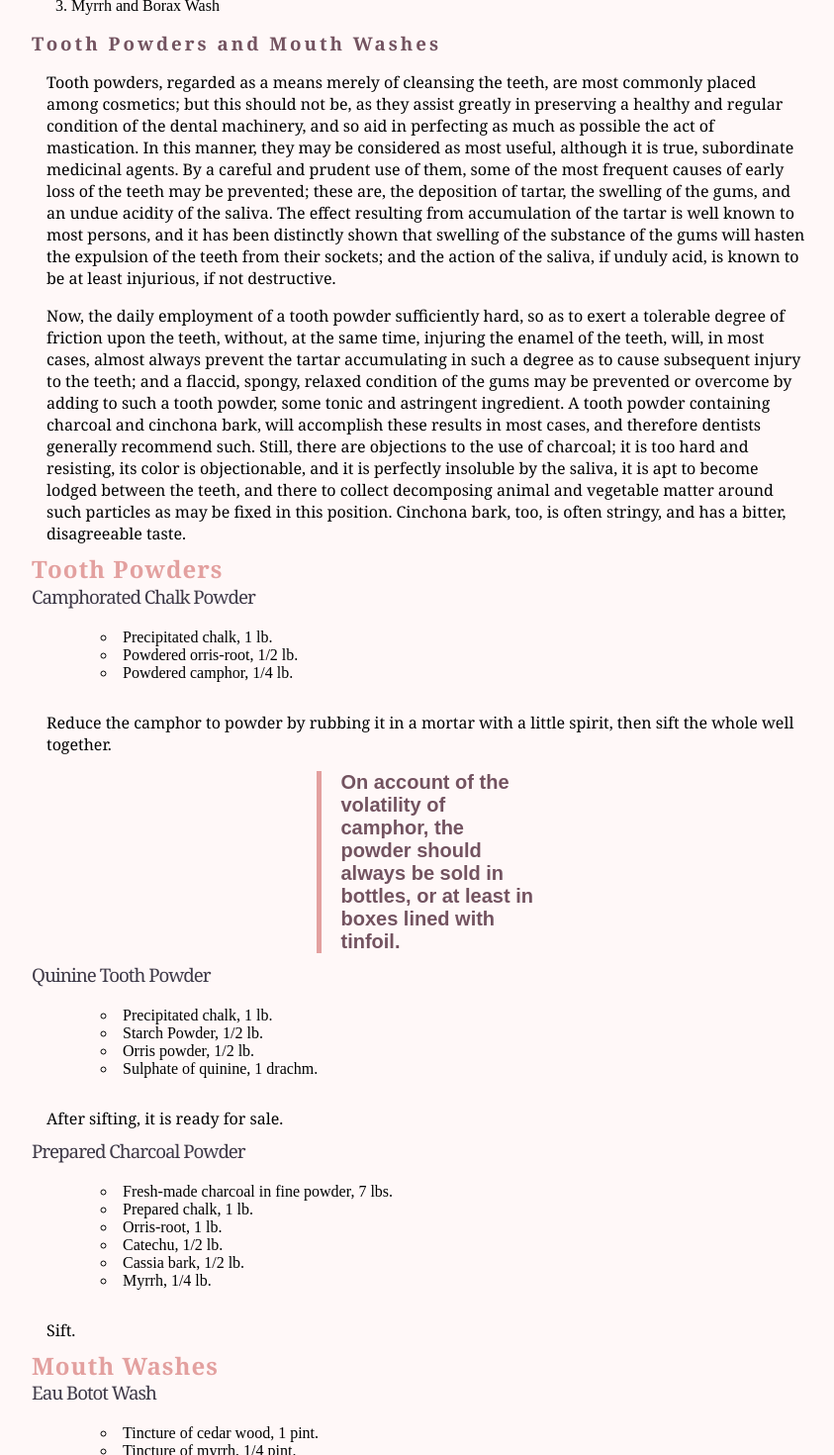
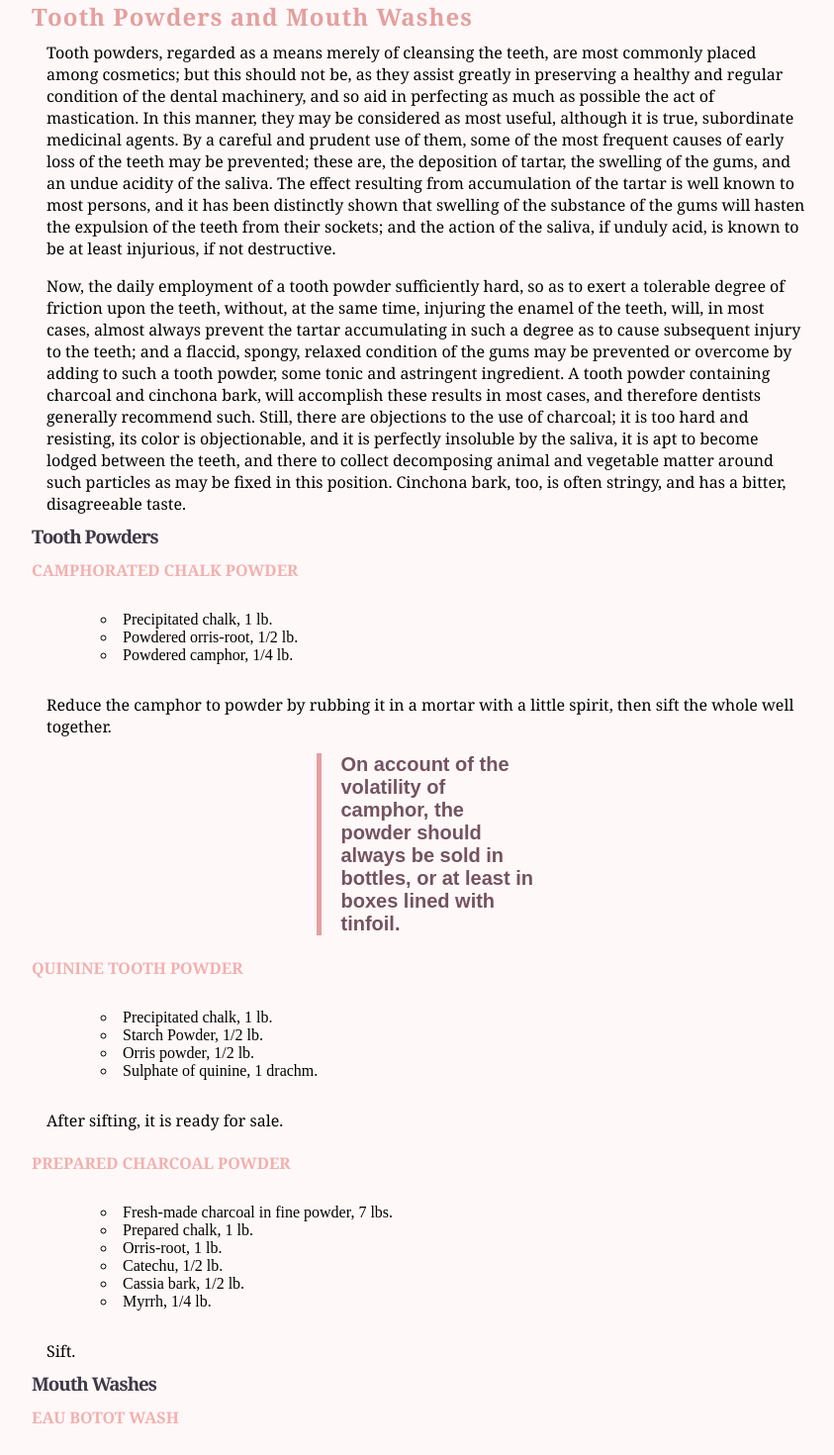
Before and after one commit to courtniewill/project4, a plain HTML site: page index.html in a window 1280 px wide. Shown: the part 662-2132 px from the top of the page at 99% size, without its empty margins (126-969 px from the left). Drawn offline with Linux system fonts and the light colour scheme.

Commit message:
Update index.html
fixed validation errors

```diff
--- a/index.html
+++ b/index.html
@@ -15,9 +15,9 @@ The Art of Perfumery
 	#header, #footer {
 		height: 50px;
 	}
-	h1, h2, h3 {
-		font-family: Georgia, Arial, Georgia;
-		font-size: 30px 22px 18px;
+	h1, h2, h3, h4 {
+		font-family: Georgia, Arial, Georgia, Georgia;
+		font-size: 30px 22px 18px 16px;
 	}
 	h1 {
 		letter-spacing: 3px;
@@ -33,7 +33,11 @@ The Art of Perfumery
 		letter-spacing: -1px;
 		color:#3E3947;
 		line-height: 5px;
-		font-weight: 100;
+		font-weight: 200px;
+	}
+	h4 {
+		text-transform: uppercase;
+		color: #F1B0B0;
 		/* want to make them small caps*/
 	}
 	p {
@@ -85,7 +89,7 @@ The Art of Perfumery
 
 <p>with an appendix on the colors of flowers, artificial fruit essences, etc. etc.</p>
 
-<img src="perfume.png" alt="seated woman smelling a flower">
+<img src="perfume[1].png" alt="seated woman smelling a flower">
 
 <h2>by g.w. septimus piesse</h2>
 
@@ -93,16 +97,16 @@ The Art of Perfumery
 </header>
 <section>
 	<nav>
-<h1>Index</h1>
+<h2>Index</h2>
 
-<h2>Tooth Powders</h2>
+<h3>Tooth Powders</h3>
 <ol>
 <li>Camphorated Chalk Powder</li>
 <li>Quinine Tooth Powder</li>
 <li>Prepared Charcoal Powder</li>
 </ol>
 
-<h2>Mouth Washes</h2>
+<h3>Mouth Washes</h3>
 <ol>
 <li>Eau Botot Wash</li>
 <li>Botanic Styptic Wash</li>
@@ -113,15 +117,15 @@ The Art of Perfumery
 
 <article>
 	<section>
-<h1>Tooth Powders and Mouth Washes</h1>
+<h2>Tooth Powders and Mouth Washes</h2>
 
 <p>Tooth powders, regarded as a means merely of cleansing the teeth, are most commonly placed among cosmetics; but this should not be, as they assist greatly in preserving a healthy and regular condition of the dental machinery, and so aid in perfecting as much as possible the act of mastication. In this manner, they may be considered as most useful, although it is true, subordinate medicinal agents. By a careful and prudent use of them, some of the most frequent causes of early loss of the teeth may be prevented; these are, the deposition of tartar, the swelling of the gums, and an undue acidity of the saliva. The effect resulting from accumulation of the tartar is well known to most persons, and it has been distinctly shown that swelling of the substance of the gums will hasten the expulsion of the teeth from their sockets; and the action of the saliva, if unduly acid, is known to be at least injurious, if not destructive.</p>
 
 <p>Now, the daily employment of a tooth powder sufficiently hard, so as to exert a tolerable degree of friction upon the teeth, without, at the same time, injuring the enamel of the teeth, will, in most cases, almost always prevent the tartar accumulating in such a degree as to cause subsequent injury to the teeth; and a flaccid, spongy, relaxed condition of the gums may be prevented or overcome by adding to such a tooth powder, some tonic and astringent ingredient. A tooth powder containing charcoal and cinchona bark, will accomplish these results in most cases, and therefore dentists generally recommend such. Still, there are objections to the use of charcoal; it is too hard and resisting, its color is objectionable, and it is perfectly insoluble by the saliva, it is apt to become lodged between the teeth, and there to collect decomposing animal and vegetable matter around such particles as may be fixed in this position. Cinchona bark, too, is often stringy, and has a bitter, disagreeable taste.</p>
 
-<h2>Tooth Powders</h2>
+<h3>Tooth Powders</h3>
 
-<h3>Camphorated Chalk Powder</h3>
+<h4>Camphorated Chalk Powder</h4>
 <ul>
 <li>Precipitated chalk, 1 lb.</li>
 <li>Powdered orris-root, 1/2 lb.</li>
@@ -131,7 +135,7 @@ The Art of Perfumery
 <p>Reduce the camphor to powder by rubbing it in a mortar with a little spirit, then sift the whole well together. </p>
 <aside>On account of the volatility of camphor, the powder should always be sold in bottles, or at least in boxes lined with tinfoil.</aside>
 
-<h3>Quinine Tooth Powder</h3>
+<h4>Quinine Tooth Powder</h4>
 
 <ul>
 <li>Precipitated chalk, 1 lb.</li>
@@ -142,7 +146,7 @@ The Art of Perfumery
 
 <p>After sifting, it is ready for sale.</p>
 
-<h3>Prepared Charcoal Powder</h3>
+<h4>Prepared Charcoal Powder</h4>
 <ul>
 <li>Fresh-made charcoal in fine powder,	7 lbs.</li>
 <li>Prepared chalk,	1 lb.</li>
@@ -156,9 +160,9 @@ The Art of Perfumery
 </section>
 
 <section>
-<h2>Mouth Washes</h2>
+<h3>Mouth Washes</h3>
 
-<h3>Eau Botot Wash</h3>
+<h4>Eau Botot Wash</h4>
 <ul>
 <li>Tincture of cedar wood,	1 pint.</li>
 <li>Tincture of myrrh, 1/4 pint.</li>
@@ -170,7 +174,7 @@ The Art of Perfumery
 All these tinctures should be made with grape spirit, or at least with pale unsweetened brandy.
 </aside>
 
-<h3>Botanic Styptic Wash</h3>
+<h4>Botanic Styptic Wash</h4>
 <ul>
 <li>Rectified spirit, 1 quart.</li>
 <li>Rhatany root, 2 oz.</li>
@@ -180,7 +184,7 @@ All these tinctures should be made with grape spirit, or at least with pale unsw
 
 <p>Macerate for fourteen days, and strain.</p>
 
-<h3>Myrrh and Borax Wash</h3>
+<h4>Myrrh and Borax Wash</h4>
 <ul>
 <li>Spirits of wine, 1 quart.</li>
 <li>Borax, 1 oz.</li>
@@ -192,8 +196,8 @@ All these tinctures should be made with grape spirit, or at least with pale unsw
 <p>Rub the honey and borax well together in a mortar, then gradually add the spirit, which should not be stronger than .920, i.e. proof spirit, the myrrh, and sanders wood, and macerate for fourteen days.</p>
 
 <video controls>
-         <source src="perfume.ogv" type="video/ogg">
-         <source src="perfume.mp4" type="video/mp4">
+         <source src="perfume[1].ogv" type="video/ogg">
+         <source src="perfume[1].mp4" type="video/mp4">
          Video Not Supported
 </video>
 
```
